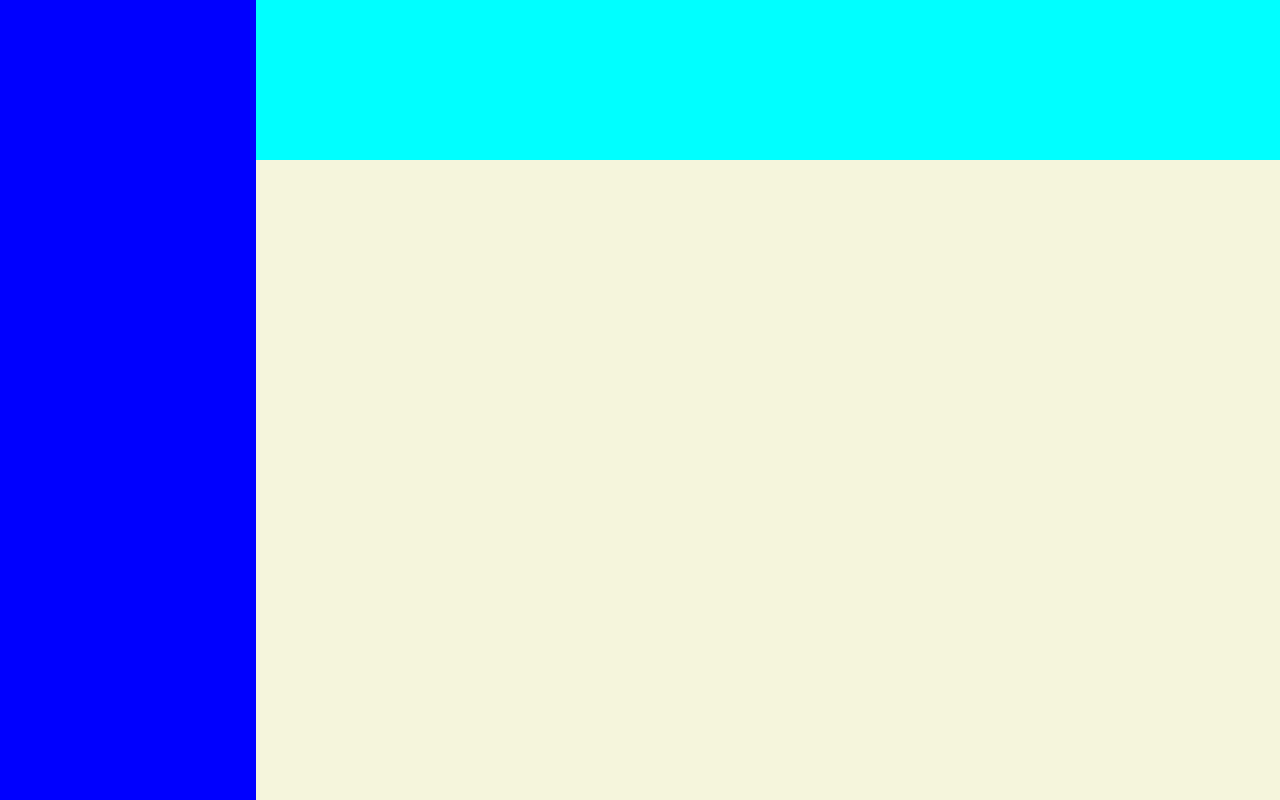
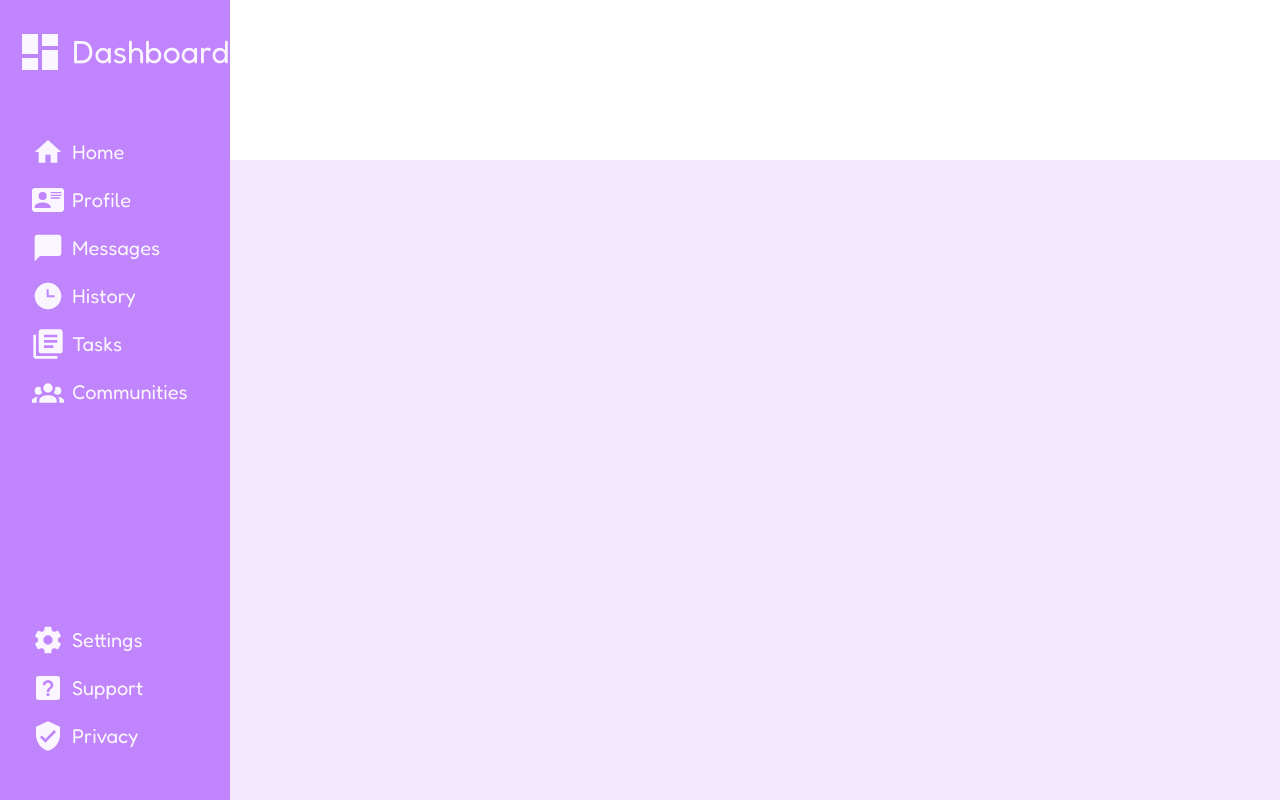
Before and after one commit to FearQuare/grid-dashboard, a plain HTML site: page index.html in a window 1280 px wide. Drawn offline with Linux system fonts and the light colour scheme.

Commit message:
complete sidebar

```diff
--- a/index.html
+++ b/index.html
@@ -6,12 +6,40 @@
     <meta name="viewport" content="width=device-width, initial-scale=1.0">
     <title>Grid Dashboard</title>
     <link rel="stylesheet" href="style.css">
+    <link rel="preconnect" href="https://fonts.googleapis.com">
+    <link rel="preconnect" href="https://fonts.gstatic.com" crossorigin>
+    <link href="https://fonts.googleapis.com/css2?family=Fredoka:wght@300..700&display=swap" rel="stylesheet">
 </head>
 
 <body>
     <div class="grid">
         <div class="header"></div>
-        <div class="sidebar"></div>
+        <div class="sidebar">
+            <div class="heading">
+                <svg xmlns="http://www.w3.org/2000/svg" viewBox="0 0 24 24" class="icon">
+                    <title>view-dashboard</title>
+                    <path d="M13,3V9H21V3M13,21H21V11H13M3,21H11V15H3M3,13H11V3H3V13Z" />
+                </svg>
+                <h1>Dashboard</h1>
+            </div>
+            <div class="main-links">
+                <ul>
+                    <li><svg xmlns="http://www.w3.org/2000/svg" viewBox="0 0 24 24" class="icons"><title>home</title><path d="M10,20V14H14V20H19V12H22L12,3L2,12H5V20H10Z" /></svg> Home</li>
+                    <li><svg xmlns="http://www.w3.org/2000/svg" viewBox="0 0 24 24" class="icons"><title>card-account-details</title><path d="M2,3H22C23.05,3 24,3.95 24,5V19C24,20.05 23.05,21 22,21H2C0.95,21 0,20.05 0,19V5C0,3.95 0.95,3 2,3M14,6V7H22V6H14M14,8V9H21.5L22,9V8H14M14,10V11H21V10H14M8,13.91C6,13.91 2,15 2,17V18H14V17C14,15 10,13.91 8,13.91M8,6A3,3 0 0,0 5,9A3,3 0 0,0 8,12A3,3 0 0,0 11,9A3,3 0 0,0 8,6Z" /></svg> Profile</li>
+                    <li><svg xmlns="http://www.w3.org/2000/svg" viewBox="0 0 24 24" class="icons"><title>message</title><path d="M20,2H4A2,2 0 0,0 2,4V22L6,18H20A2,2 0 0,0 22,16V4C22,2.89 21.1,2 20,2Z" /></svg> Messages</li>
+                    <li><svg xmlns="http://www.w3.org/2000/svg" viewBox="0 0 24 24" class="icons"><title>clock-time-three</title><path d="M12 2C6.5 2 2 6.5 2 12C2 17.5 6.5 22 12 22C17.5 22 22 17.5 22 12S17.5 2 12 2M17 13H11V7H12.5V11.5H17V13Z" /></svg> History</li>
+                    <li><svg xmlns="http://www.w3.org/2000/svg" viewBox="0 0 24 24" class="icons"><title>text-box-multiple</title><path d="M16,15H9V13H16M19,11H9V9H19M19,7H9V5H19M21,1H7C5.89,1 5,1.89 5,3V17C5,18.11 5.9,19 7,19H21C22.11,19 23,18.11 23,17V3C23,1.89 22.1,1 21,1M3,5V21H19V23H3A2,2 0 0,1 1,21V5H3Z" /></svg> Tasks</li>
+                    <li><svg xmlns="http://www.w3.org/2000/svg" viewBox="0 0 24 24" class="icons"><title>account-group</title><path d="M12,5.5A3.5,3.5 0 0,1 15.5,9A3.5,3.5 0 0,1 12,12.5A3.5,3.5 0 0,1 8.5,9A3.5,3.5 0 0,1 12,5.5M5,8C5.56,8 6.08,8.15 6.53,8.42C6.38,9.85 6.8,11.27 7.66,12.38C7.16,13.34 6.16,14 5,14A3,3 0 0,1 2,11A3,3 0 0,1 5,8M19,8A3,3 0 0,1 22,11A3,3 0 0,1 19,14C17.84,14 16.84,13.34 16.34,12.38C17.2,11.27 17.62,9.85 17.47,8.42C17.92,8.15 18.44,8 19,8M5.5,18.25C5.5,16.18 8.41,14.5 12,14.5C15.59,14.5 18.5,16.18 18.5,18.25V20H5.5V18.25M0,20V18.5C0,17.11 1.89,15.94 4.45,15.6C3.86,16.28 3.5,17.22 3.5,18.25V20H0M24,20H20.5V18.25C20.5,17.22 20.14,16.28 19.55,15.6C22.11,15.94 24,17.11 24,18.5V20Z" /></svg> Communities</li>
+                </ul>
+            </div>
+            <div class="side-links">
+                <ul>
+                    <li><svg xmlns="http://www.w3.org/2000/svg" viewBox="0 0 24 24" class="icons"><title>cog</title><path d="M12,15.5A3.5,3.5 0 0,1 8.5,12A3.5,3.5 0 0,1 12,8.5A3.5,3.5 0 0,1 15.5,12A3.5,3.5 0 0,1 12,15.5M19.43,12.97C19.47,12.65 19.5,12.33 19.5,12C19.5,11.67 19.47,11.34 19.43,11L21.54,9.37C21.73,9.22 21.78,8.95 21.66,8.73L19.66,5.27C19.54,5.05 19.27,4.96 19.05,5.05L16.56,6.05C16.04,5.66 15.5,5.32 14.87,5.07L14.5,2.42C14.46,2.18 14.25,2 14,2H10C9.75,2 9.54,2.18 9.5,2.42L9.13,5.07C8.5,5.32 7.96,5.66 7.44,6.05L4.95,5.05C4.73,4.96 4.46,5.05 4.34,5.27L2.34,8.73C2.21,8.95 2.27,9.22 2.46,9.37L4.57,11C4.53,11.34 4.5,11.67 4.5,12C4.5,12.33 4.53,12.65 4.57,12.97L2.46,14.63C2.27,14.78 2.21,15.05 2.34,15.27L4.34,18.73C4.46,18.95 4.73,19.03 4.95,18.95L7.44,17.94C7.96,18.34 8.5,18.68 9.13,18.93L9.5,21.58C9.54,21.82 9.75,22 10,22H14C14.25,22 14.46,21.82 14.5,21.58L14.87,18.93C15.5,18.67 16.04,18.34 16.56,17.94L19.05,18.95C19.27,19.03 19.54,18.95 19.66,18.73L21.66,15.27C21.78,15.05 21.73,14.78 21.54,14.63L19.43,12.97Z" /></svg> Settings</li>
+                    <li><svg xmlns="http://www.w3.org/2000/svg" viewBox="0 0 24 24" class="icons"><title>help-box</title><path d="M11,18H13V16H11V18M12,6A4,4 0 0,0 8,10H10A2,2 0 0,1 12,8A2,2 0 0,1 14,10C14,12 11,11.75 11,15H13C13,12.75 16,12.5 16,10A4,4 0 0,0 12,6M5,3H19A2,2 0 0,1 21,5V19A2,2 0 0,1 19,21H5A2,2 0 0,1 3,19V5A2,2 0 0,1 5,3Z" /></svg> Support</li>
+                    <li><svg xmlns="http://www.w3.org/2000/svg" viewBox="0 0 24 24" class="icons"><title>shield-check</title><path d="M10,17L6,13L7.41,11.59L10,14.17L16.59,7.58L18,9M12,1L3,5V11C3,16.55 6.84,21.74 12,23C17.16,21.74 21,16.55 21,11V5L12,1Z" /></svg> Privacy</li>
+                </ul>
+            </div>
+        </div>
         <div class="main"></div>
     </div>
 </body>
--- a/style.css
+++ b/style.css
@@ -47,26 +47,76 @@ table {
 	border-spacing: 0;
 }
 
+:root {
+    font-family: "Fredoka", sans-serif;
+}
+
 .grid {
     display: grid;
-    grid-template-columns: 1fr 4fr;
-    grid-template-rows: 1fr 4fr;
+    grid-template-columns: 1fr 5fr;
+    grid-template-rows: 1.25fr 5fr;
     height: 100vh;
 }
 
 .header {
-    background-color: aqua;
+    background-color: white;
     grid-column: 2 / 3;
+    display: grid;
+    grid-template-rows: 1fr 1fr;
+    grid-template-columns: 1fr 1fr 1fr 1fr 1fr 1fr;
 }
 
 .sidebar {
-    background-color: blue;
+    background-color: #c084fc;
     grid-column: 1 / 2;
     grid-row: 1 / 3;
+    display: grid;
+    grid-template-columns: 1fr;
+    grid-template-rows: 1fr 5fr;
+    color: hsl(270, 100%, 98%);
+    font-size: 1.25rem;
 }
 
 .main {
-    background-color: beige;
+    background-color: #f3e8ff;
     grid-column: 2 / 3;
     grid-row: 2 / 3;
 }
+
+.sidebar .heading {
+    display: flex;
+    align-items: center;
+    grid-row: 1 / 2;
+    margin-left: 1rem;
+    font-size: 2rem;
+    gap: 0.5rem;
+}
+
+.heading .icon {
+    width: 3rem;
+    fill: #faf5ff;
+}
+
+.main-links ul li,
+.side-links ul li {
+    display: flex;
+    align-items: center;
+    gap: 0.5rem;
+    margin-left: 2rem;
+    margin-bottom: 1rem;
+}
+
+.main-links {
+    margin-top: 2rem;
+}
+
+.side-links {
+    margin-bottom: 2rem;
+}
+
+.icons {
+    width: 2rem;
+    fill: #faf5ff;
+    display: inline-block;
+    vertical-align: middle;
+}
```
